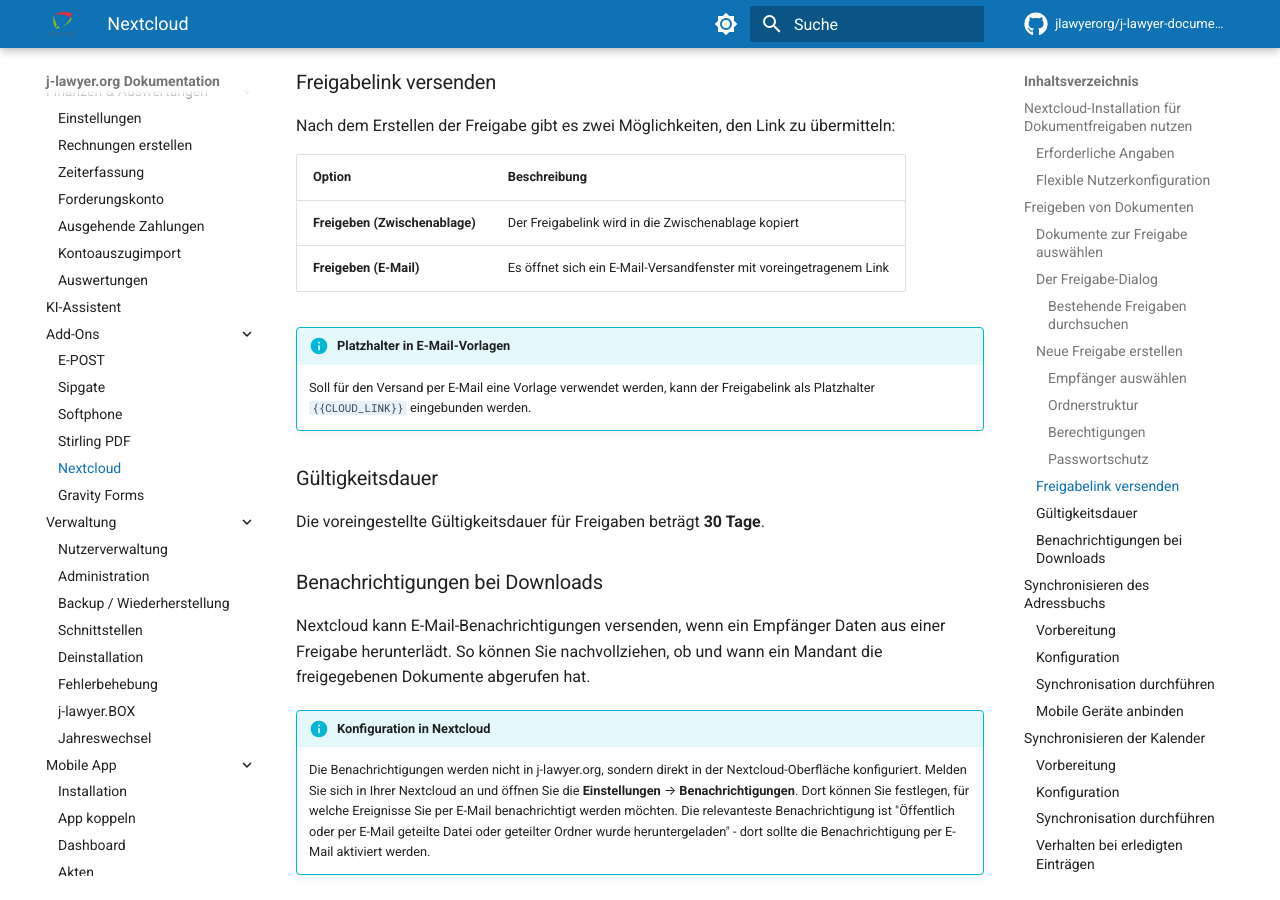
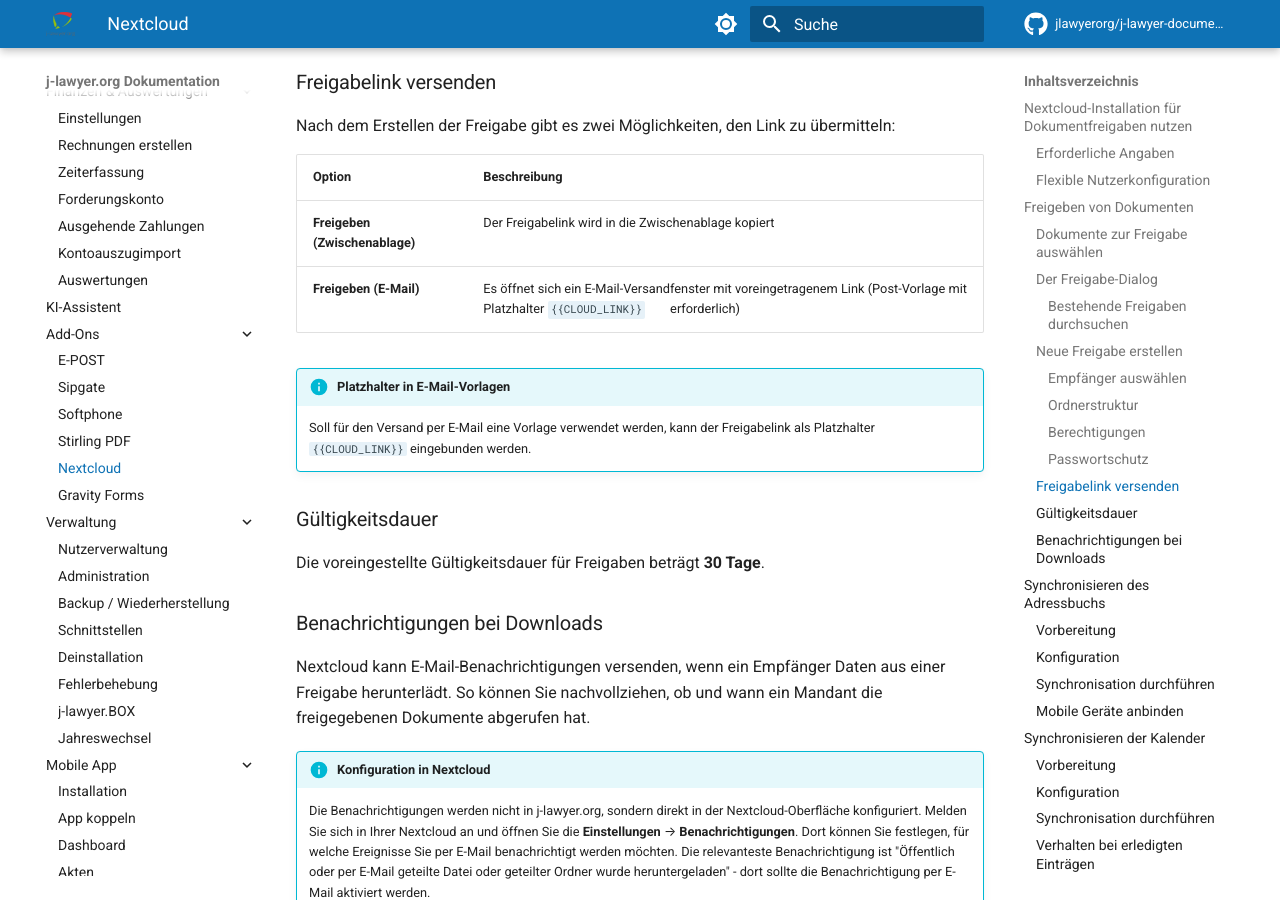
Before and after one commit to jlawyerorg/j-lawyer-documentation, an MkDocs documentation site: the page built from docs/benutzerhandbuch/addon-nextcloud.md, in a window 1280 px wide and 900 px high, scrolled down 3884 px. Built offline with MkDocs 1.6.1 and Material for MkDocs 9.7.7, drawn with Linux system fonts in a browser that asks for light colours; comment, search, counter and statistics services are not loaded.

Commit message:
refined chapter on sharing of documents via nextcloud

```diff
--- a/docs/benutzerhandbuch/addon-nextcloud.md
+++ b/docs/benutzerhandbuch/addon-nextcloud.md
@@ -108,7 +108,7 @@
 | Option | Beschreibung |
 |--------|--------------|
 | **Freigeben (Zwischenablage)** | Der Freigabelink wird in die Zwischenablage kopiert |
-| **Freigeben (E-Mail)** | Es öffnet sich ein E-Mail-Versandfenster mit voreingetragenem Link |
+| **Freigeben (E-Mail)** | Es öffnet sich ein E-Mail-Versandfenster mit voreingetragenem Link (Post-Vorlage mit Platzhalter `{{CLOUD_LINK}}` erforderlich) |
 
 !!! info "Platzhalter in E-Mail-Vorlagen"
     Soll für den Versand per E-Mail eine Vorlage verwendet werden, kann der Freigabelink als Platzhalter `{{CLOUD_LINK}}` eingebunden werden.
```
Also changed, not shown: other parts of docs/benutzerhandbuch/addon-nextcloud.md (+2 -2 lines).
